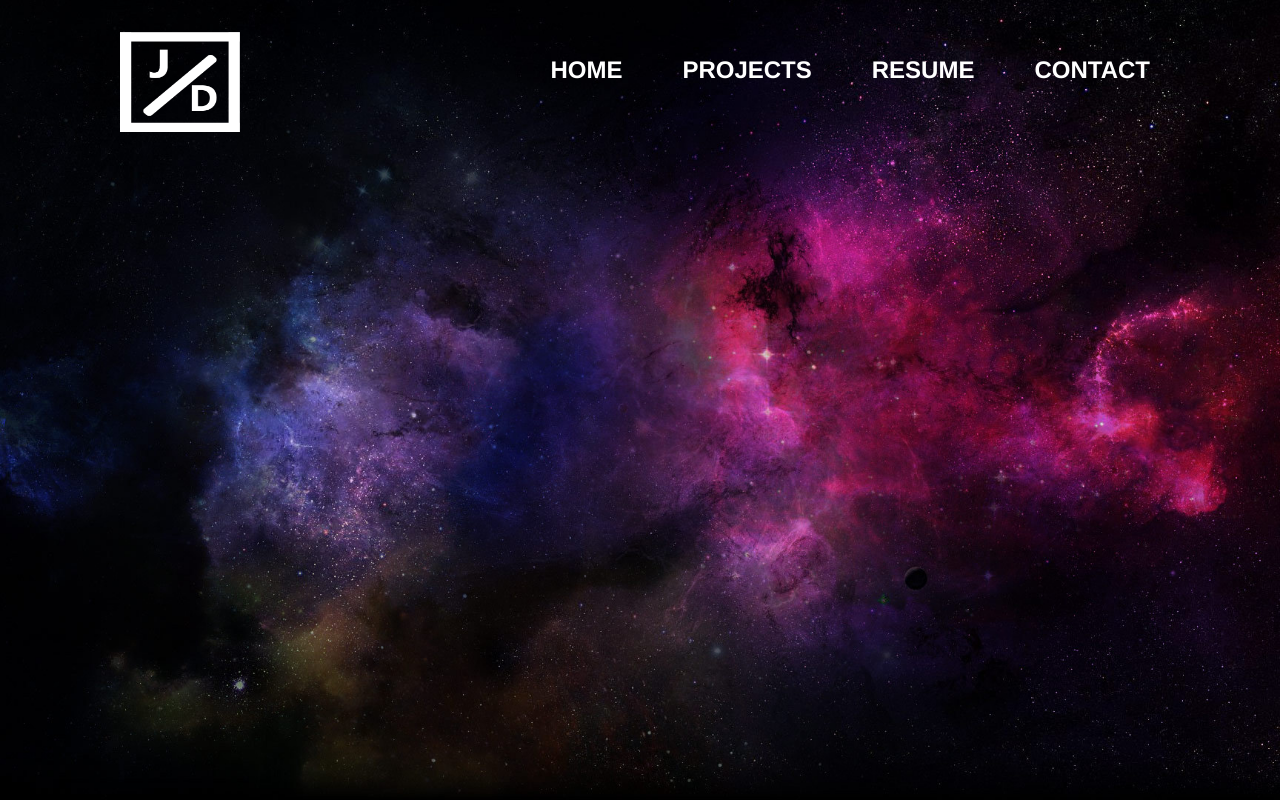
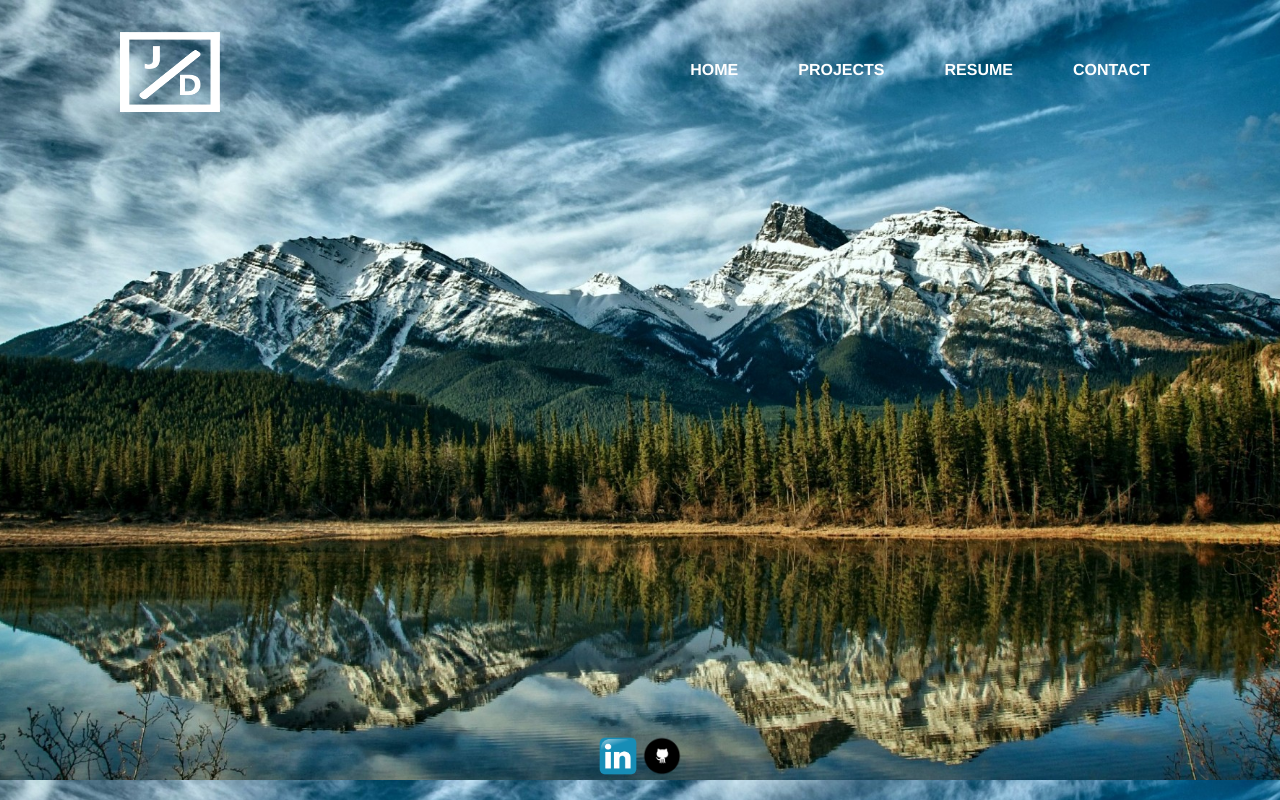
Before and after one commit to joedeger/joedeger.github.io, a plain HTML site: page index.html in a window 1280 px wide. Drawn offline with Linux system fonts and the light colour scheme.

Commit message:
Update 1
-changed background from a copy-written image
-added links for linkedin and github

```diff
--- a/css/styles.css
+++ b/css/styles.css
@@ -32,16 +32,29 @@ nav ul li a{
 	line-height: 120px;
 	color: white;
 	font-weight: bold;
-	font-size: 24px;
+	font-size: 100%;
 	padding: 12px 30px;
 	text-decoration: none;
 	text-transform: uppercase;
 }
 
-section.BG{
-	width: 100%;
-	height: 100vh;
-	background: url(../img/background.jpg);
+nav a:hover{
+	color: lightgrey;
+	text-decoration: underline;
+	text-underline-position: 2px;
+}
+
+body{
+	background: url(../img/bg6.jpg);
 	background-size: cover;
 	background-position: center;
 }
+
+section.BG{
+	width: 100%;
+	height: 92vh;
+}
+
+div.links{
+	text-align: center;
+}
--- a/index.html
+++ b/index.html
@@ -10,7 +10,7 @@
 <body>
 	<nav>
 		<div class="logo">
-			<img src="img/logo4.png" width="120px" height="100px">
+			<img src="img/logo4.png" width="100px" height="80px">
 		</div>
 		<ul>
 			<li><a href="#">Home</a></li>
@@ -20,5 +20,9 @@
 		</ul>
 	</nav>
 	<section class="BG"></section>
+	<div class="links">
+		<a href="https://www.linkedin.com/in/joe-deger-4744b0128/"><img src="img/linkedlogo.png" width="40px"></a>
+		<a href="https://github.com/joedeger"><img src="img/gitlogo.png" width="40px"></a>
+	</div>
 </body>
 </html>
```
Also changed, not shown: img/bg2.jpg (added), img/bg6.jpg (added), img/gitlogo.png (added), img/linkedlogo.png (added).
